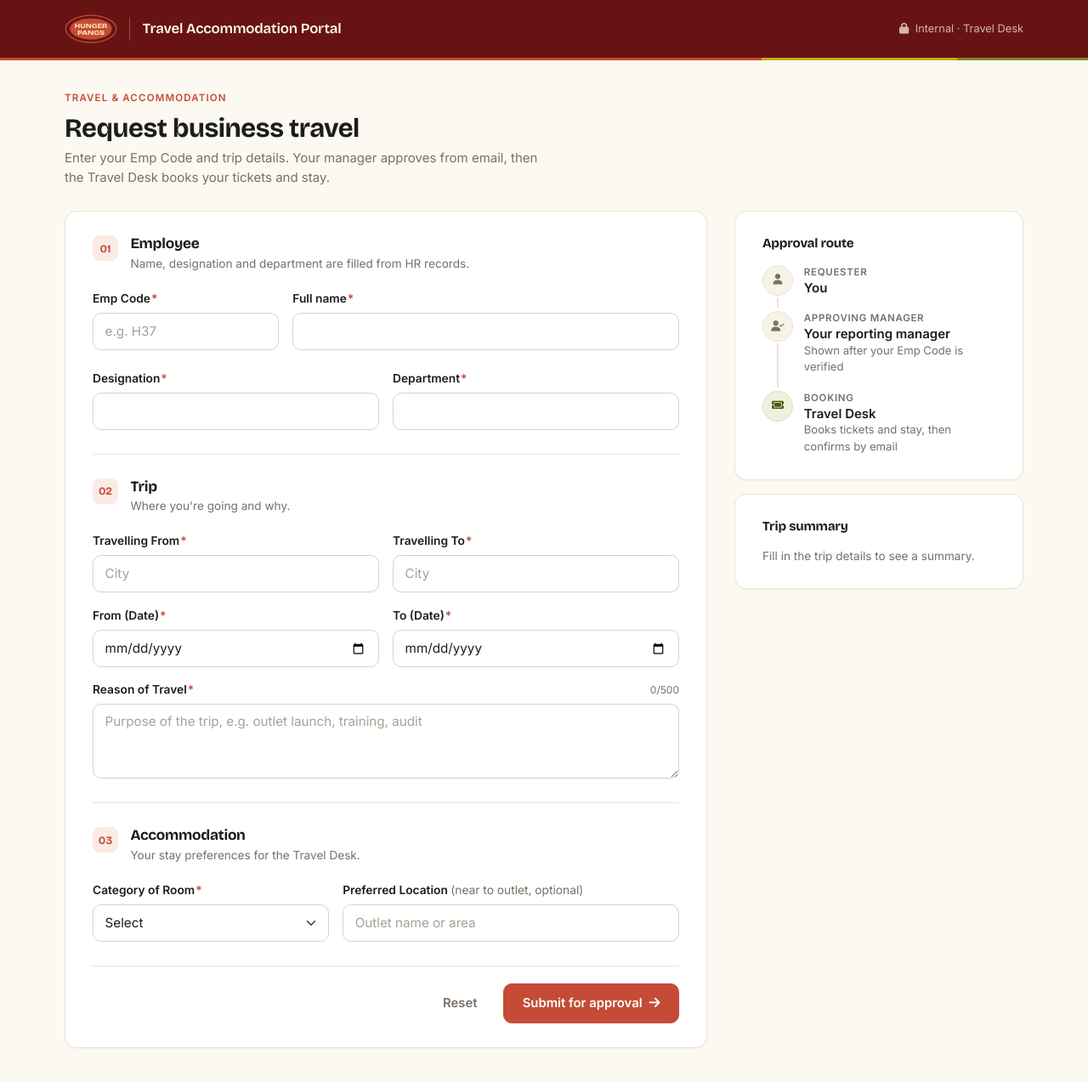
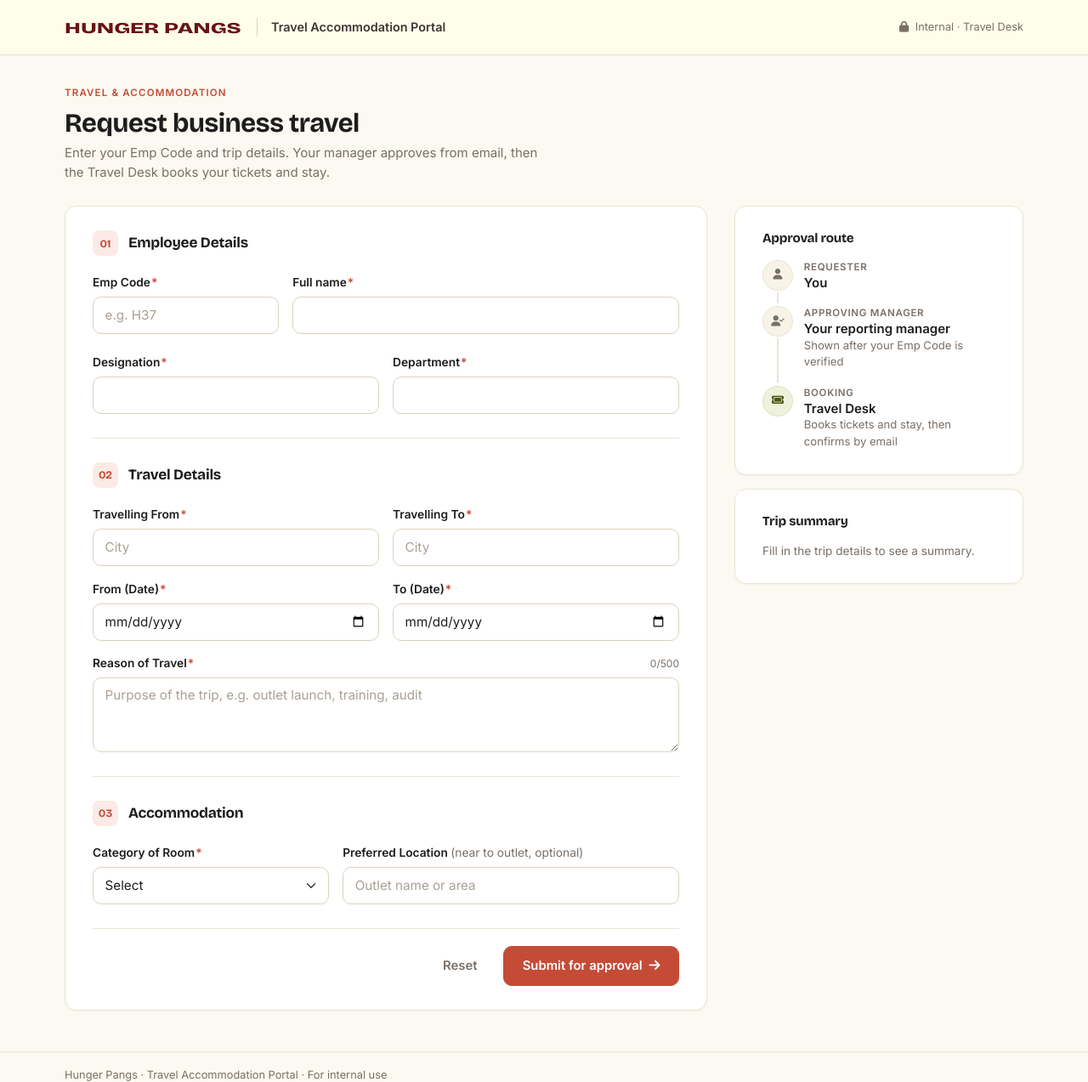
Before and after one commit to intern2dataanalyst-Burma/TravelRequest, a Flask app: page / in a window 1280 px wide. Shown: the top 1273 px of the page at 85% size. Run offline with Flask 3, Linux system fonts and the light colour scheme.

Commit message:
Cream header with Hunger Pangs wordmark; shorter section headings
Co-Authored-By: Claude Opus 5.5 <noreply@anthropic.com>

```diff
--- a/templates/_brand.html
+++ b/templates/_brand.html
@@ -24,16 +24,16 @@
   h1, h2, h3, .hp-display { font-family: var(--hp-display); color: var(--hp-ink); letter-spacing: -0.015em; }
 
   /* Header */
-  .hp-header { background: var(--hp-maroon); }
-  .hp-header-inner { max-width: 1160px; margin: 0 auto; height: 68px; padding: 0 1rem; display: flex; align-items: center; justify-content: space-between; gap: 1rem; }
-  .hp-brand { display: flex; align-items: center; gap: .9rem; min-width: 0; color: var(--hp-cream); text-decoration: none; }
-  .hp-mark { width: 62px; height: auto; display: block; flex: 0 0 auto; }
-  .hp-logo-img { height: 40px; width: auto; display: block; }
-  .hp-divider { width: 1px; height: 28px; background: rgba(255,254,235,.25); }
-  .hp-app-name { font-family: var(--hp-display); font-weight: 600; font-size: 1.05rem; letter-spacing: -0.01em; color: var(--hp-cream); white-space: nowrap; overflow: hidden; text-overflow: ellipsis; }
-  .hp-header-meta { font-size: .8rem; color: rgba(255,254,235,.7); white-space: nowrap; }
-  .hp-band { height: 3px; background: linear-gradient(90deg, var(--hp-terracotta) 0 70%, var(--hp-mustard) 70% 88%, var(--hp-olive) 88%); }
-  @media (max-width: 575px) { .hp-header-meta, .hp-divider { display: none; } .hp-mark { width: 54px; } }
+  .hp-header { background: var(--hp-cream); border-bottom: 1px solid var(--hp-line); }
+  .hp-header-inner { max-width: 1160px; margin: 0 auto; height: 64px; padding: 0 1rem; display: flex; align-items: center; justify-content: space-between; gap: 1rem; }
+  .hp-brand { display: flex; align-items: center; gap: 1rem; min-width: 0; color: var(--hp-maroon); text-decoration: none; }
+  .hp-wordmark { width: 210px; height: auto; display: block; flex: 0 0 auto; }
+  .hp-logo-img { height: 36px; width: auto; display: block; }
+  .hp-divider { width: 1px; height: 22px; background: var(--hp-line-strong); }
+  .hp-app-name { font-weight: 600; font-size: .9rem; color: var(--hp-text); white-space: nowrap; overflow: hidden; text-overflow: ellipsis; }
+  .hp-header-meta { font-size: .8rem; color: var(--hp-muted); white-space: nowrap; }
+  .hp-band { display: none; }
+  @media (max-width: 575px) { .hp-header-meta, .hp-divider, .hp-app-name { display: none; } .hp-wordmark { width: 150px; } }
 
   .page { width: 100%; max-width: 1160px; margin: 0 auto; padding: 2.25rem 1rem 3rem; flex: 1; }
   .page-head { margin-bottom: 1.75rem; }
--- a/templates/_header.html
+++ b/templates/_header.html
@@ -5,11 +5,9 @@
       {% if logo_url %}
         <img src="{{ logo_url }}" alt="Hunger Pangs" class="hp-logo-img" onerror="this.style.display='none'">
       {% else %}
-        <svg class="hp-mark" viewBox="0 0 200 110" role="img" aria-label="Hunger Pangs">
-          <ellipse cx="100" cy="55" rx="96" ry="51" fill="none" stroke="#c54b36" stroke-width="4"/>
-          <ellipse cx="100" cy="55" rx="80" ry="40" fill="#c54b36"/>
-          <text x="100" y="52" text-anchor="middle" fill="#fde6b0" font-family="Bricolage Grotesque, sans-serif" font-weight="800" font-size="25" textLength="124" lengthAdjust="spacingAndGlyphs">HUNGER</text>
-          <text x="100" y="76" text-anchor="middle" fill="#fde6b0" font-family="Bricolage Grotesque, sans-serif" font-weight="800" font-size="25" textLength="104" lengthAdjust="spacingAndGlyphs">PANGS</text>
+        <svg class="hp-wordmark" viewBox="0 0 360 32" role="img" aria-label="Hunger Pangs">
+          <text x="0" y="27" fill="#681313" font-family="Bricolage Grotesque, sans-serif" font-weight="800" font-size="31"
+                textLength="356" lengthAdjust="spacingAndGlyphs">HUNGER PANGS</text>
         </svg>
       {% endif %}
       <span class="hp-divider" aria-hidden="true"></span>
--- a/templates/index.html
+++ b/templates/index.html
@@ -16,7 +16,7 @@
 
     /* Form sections */
     .fsection + .fsection { border-top: 1px solid var(--hp-line); margin-top: 1.75rem; padding-top: 1.75rem; }
-    .fsection-head { display: flex; gap: .9rem; margin-bottom: 1.25rem; }
+    .fsection-head { display: flex; align-items: center; gap: .75rem; margin-bottom: 1.25rem; }
     .fsection-num { flex: 0 0 auto; font-family: var(--hp-display); font-weight: 700; font-size: .8rem; color: var(--hp-terracotta); background: #fbeae6; border-radius: 8px; width: 30px; height: 30px; display: grid; place-items: center; }
     .fsection-head h2 { font-size: 1.08rem; font-weight: 700; margin: 0; }
     .fsection-head p { margin: .1rem 0 0; font-size: .85rem; color: var(--hp-muted); }
@@ -82,7 +82,7 @@
           <section class="fsection">
             <div class="fsection-head">
               <div class="fsection-num">01</div>
-              <div><h2>Employee</h2><p>Name, designation and department are filled from HR records.</p></div>
+              <h2>Employee Details</h2>
             </div>
             <div class="row g-3">
               <div class="col-md-4">
@@ -109,7 +109,7 @@
           <section class="fsection">
             <div class="fsection-head">
               <div class="fsection-num">02</div>
-              <div><h2>Trip</h2><p>Where you're going and why.</p></div>
+              <h2>Travel Details</h2>
             </div>
             <div class="row g-3">
               <div class="col-sm-6">
@@ -143,7 +143,7 @@
           <section class="fsection">
             <div class="fsection-head">
               <div class="fsection-num">03</div>
-              <div><h2>Accommodation</h2><p>Your stay preferences for the Travel Desk.</p></div>
+              <h2>Accommodation</h2>
             </div>
             <div class="row g-3">
               <div class="col-md-5">
```
